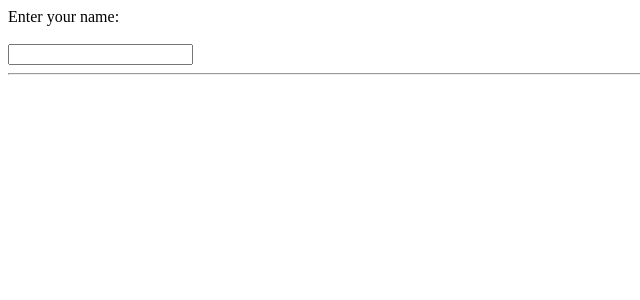
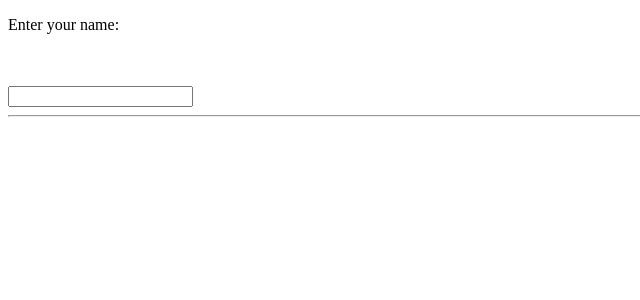
Before and after one commit to acciojob/personal-greeting-ItsCoderRam, a React app: page / in a window 1280 px wide. Shown: the top 300 px of the page, without its empty margins (0-640 px from the left). Built offline with nearby package versions, Linux system fonts and the light colour scheme.

Commit message:
last chng

```diff
--- a/src/components/App.js
+++ b/src/components/App.js
@@ -9,7 +9,7 @@ const App = () => {
   }
   return (
     <div className="App">
-      <span>Enter your name:</span>
+      <p>Enter your name:</p>
       <br />
       <br />
       <input type="text" value={text} onChange={grab} />
```
